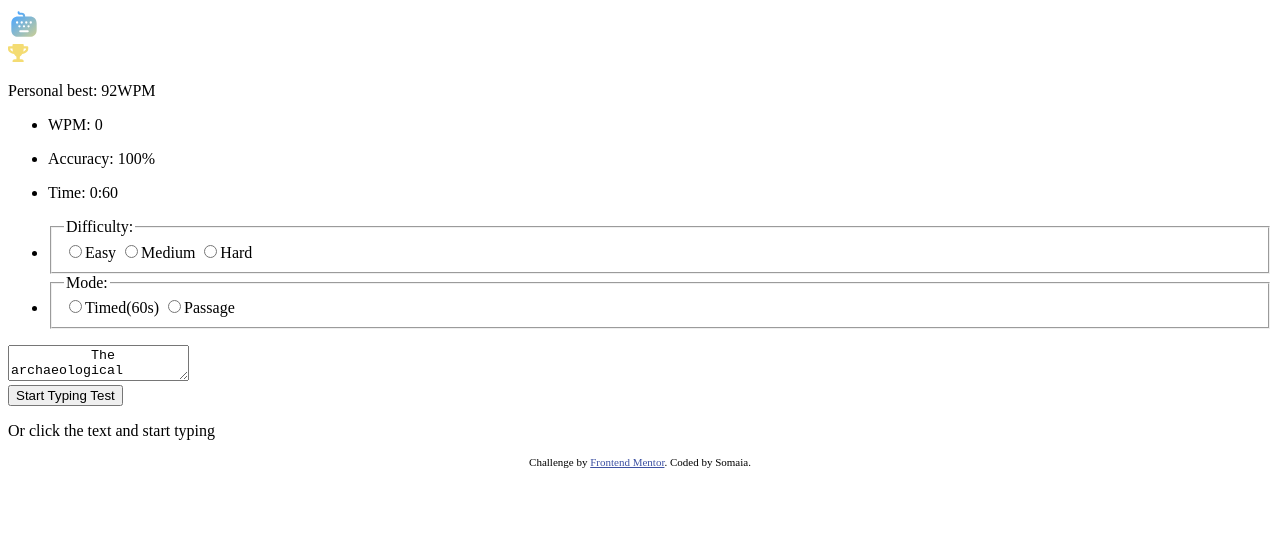
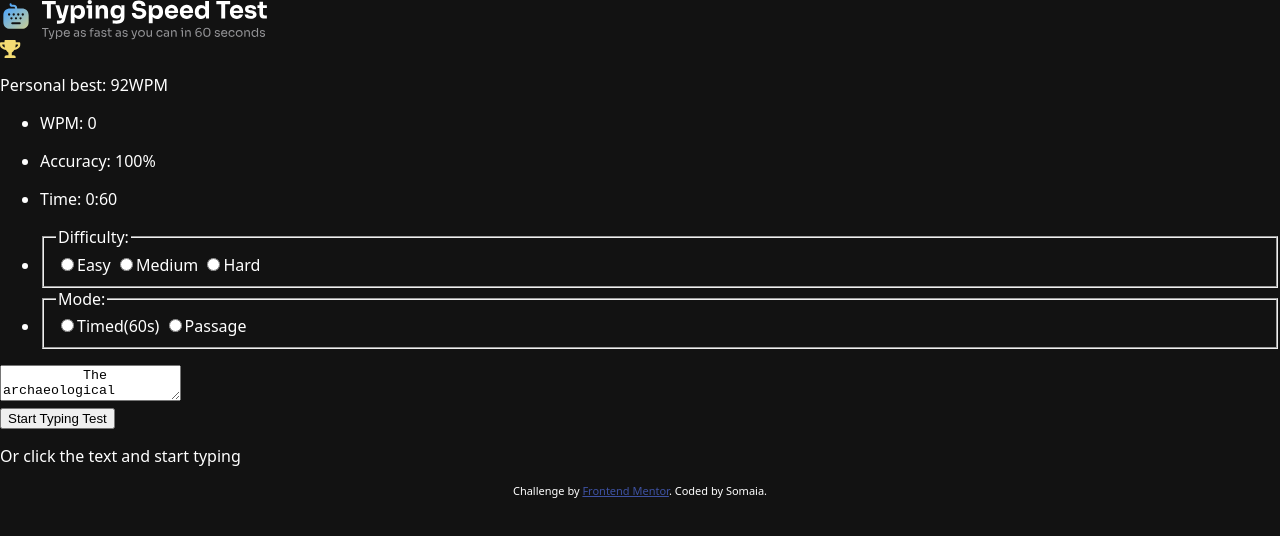
Before and after one commit to somaia02/typing-test, a plain HTML site: page index.html in a window 1280 px wide. Drawn offline with Linux system fonts and the light colour scheme.

Commit message:
Add starter styles

```diff
--- a/index.html
+++ b/index.html
@@ -7,6 +7,7 @@
   <link rel="icon" type="image/png" sizes="32x32" href="./assets/images/favicon-32x32.png">
 
   <title>Frontend Mentor | Typing Speed Test</title>
+  <link rel="stylesheet" href="style.css">
 
   <!-- Feel free to remove these styles or customise in your own stylesheet 👍 -->
   <style>
@@ -16,7 +17,10 @@
 </head>
 <body>
   <header>
-    <img src="assets/images/logo-small.svg" alt="" class="logo">
+    <picture>
+      <source srcset="assets/images/logo-large.svg" media="(min-width: 40em)" />
+      <img src="assets/images/logo-small.svg" alt="" class="logo">
+    </picture>
     <div class="best-speed">
       <img src="assets/images/icon-personal-best.svg" alt="trophy">
       <p>
--- /dev/null
+++ b/style.css
@@ -0,0 +1,44 @@
+:root {
+  --neutral-900: hsl(0, 0%, 7%);
+  --neutral-800: hsl(0, 0%, 15%);
+  --neutral-500: hsl(240, 3%, 46%);
+  --neutral-400: hsl(240, 1%, 59%);
+  --neutral-0: hsl(0, 0%, 100%);
+
+  --blue-600: hsl(214, 100%, 55%);
+  --blue-400: hsl(210, 100%, 65%);
+  --red-500: hsl(354, 63%, 57%);
+  --green-500: hsl(140, 63%, 57%);
+  --yellow-400: hsl(49, 85%, 70%);
+}
+
+@font-face {
+  font-family: "Sora";
+  src:
+    local("Sora"),
+    url("assets/fonts/Sora/Sora-VariableFont_wght.ttf") format("ttf");
+}
+
+/* Table of content:
+    1. Reset
+    2. General styles
+*/
+
+/* 1. Reset */
+*, *::before, *::after {
+  box-sizing: border-box;
+}
+body {
+  margin: 0;
+}
+img {
+  display: block;
+  max-width: 100%;
+}
+
+/* 2. General styles */
+body {
+  background-color: var(--neutral-900);
+  color: var(--neutral-0);
+  font-family: 'Sora', system-ui;
+}
```
Also changed, not shown: data.json (+4 -16 lines).
